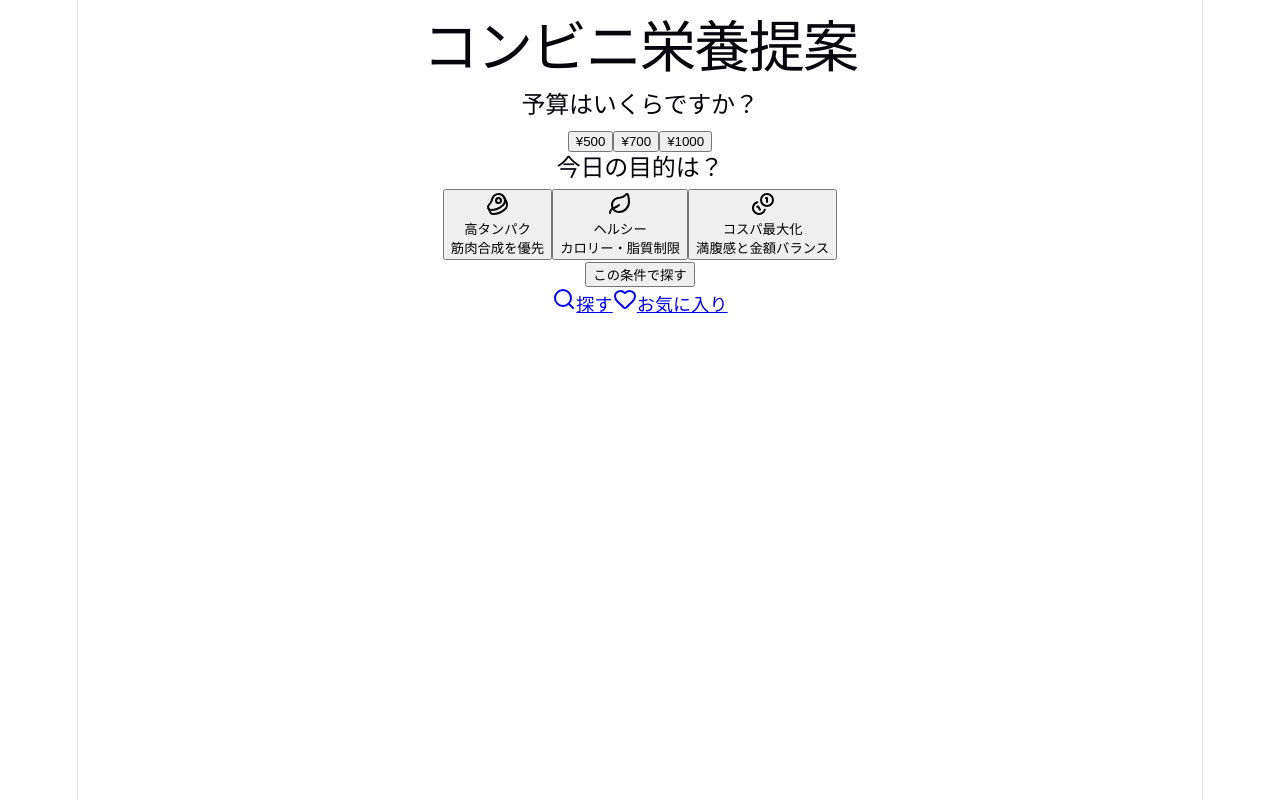
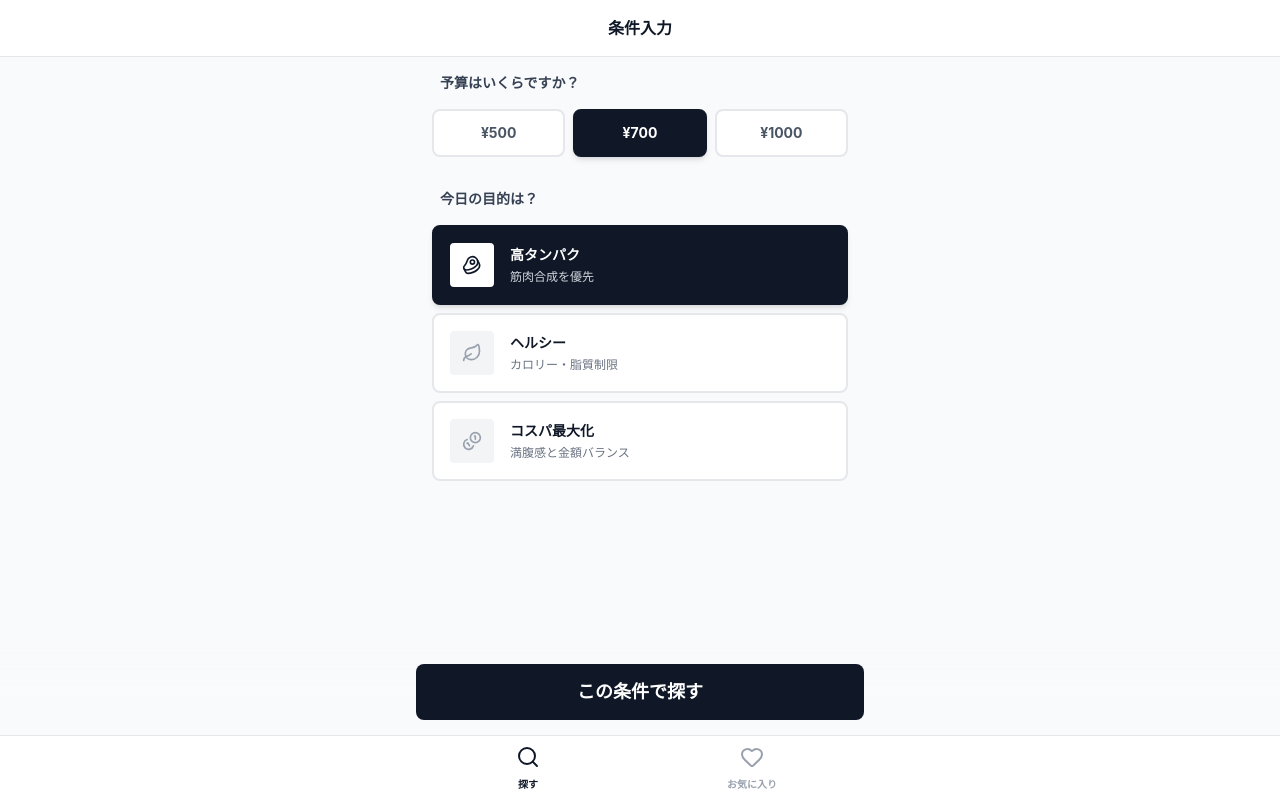
Before and after one commit to kei3yu3/conbini-meal-app, a React (Vite) app: page / in a window 1280 px wide. Built offline with nearby package versions, Linux system fonts and the light colour scheme.

Commit message:
UXのブラッシュアップ

```diff
--- a/src/components/features/ModeSelector.tsx
+++ b/src/components/features/ModeSelector.tsx
@@ -1,5 +1,5 @@
 import { Beef, Leaf, Coins } from 'lucide-react';
-import type { ReactNode } from 'react'; // ★1行追加
+import type { ReactNode } from 'react';
 
 type Mode = 'protein' | 'healthy' | 'cospa';
 
@@ -9,36 +9,46 @@ interface ModeSelectorProps {
 }
 
 export function ModeSelector({ selectedMode, onSelect }: ModeSelectorProps) {
-  // ★ icon: JSX.Element; を icon: ReactNode; に変更
   const modes: { id: Mode; label: string; icon: ReactNode; desc: string }[] = [
-    { id: 'protein', label: '高タンパク', icon: <Beef size={24} />, desc: '筋肉合成を優先' },
-    { id: 'healthy', label: 'ヘルシー', icon: <Leaf size={24} />, desc: 'カロリー・脂質制限' },
-    { id: 'cospa', label: 'コスパ最大化', icon: <Coins size={24} />, desc: '満腹感と金額バランス' },
+    { id: 'protein', label: '高タンパク', icon: <Beef size={20} />, desc: '筋肉合成を優先' },
+    { id: 'healthy', label: 'ヘルシー', icon: <Leaf size={20} />, desc: 'カロリー・脂質制限' },
+    { id: 'cospa', label: 'コスパ最大化', icon: <Coins size={20} />, desc: '満腹感と金額バランス' },
   ];
 
   return (
-    <div className="flex flex-col gap-3">
-      {modes.map((mode) => (
+    <div className="flex flex-col gap-2">
+      {modes.map((mode) => {
+        const isSelected = selectedMode === mode.id;
+
+        return (
           <button
             key={mode.id}
+            type="button" // ★追加: 意図しないリロードを防ぐ
             onClick={() => onSelect(mode.id)}
-          className={`flex items-center p-4 rounded-xl border-2 transition-all ${
-            selectedMode === mode.id
-              ? 'border-orange-500 bg-orange-50'
-              : 'border-gray-200 bg-white hover:border-orange-200'
+            className={`flex items-center p-4 rounded-lg border-2 transition-all duration-200 text-left ${
+              isSelected
+                ? 'border-gray-900 bg-gray-900 shadow-md' // 選択時は黒背景
+                : 'border-gray-200 bg-white hover:border-gray-300 hover:bg-gray-50' // 未選択時
             }`}
           >
-          <div className={`p-3 rounded-full mr-4 transition-colors ${
-            selectedMode === mode.id ? 'bg-orange-500 text-white' : 'bg-gray-100 text-gray-400'
+            <div className={`p-3 rounded flex-shrink-0 mr-4 transition-colors ${
+              isSelected
+                ? 'bg-white text-gray-900' // アイコン背景を白に反転
+                : 'bg-gray-100 text-gray-400'
             }`}>
               {mode.icon}
             </div>
-          <div className="text-left">
-            <div className="font-bold text-gray-800 text-lg">{mode.label}</div>
-            <div className="text-sm text-gray-500 mt-1">{mode.desc}</div>
+            <div>
+              <div className={`font-bold text-sm ${isSelected ? 'text-white' : 'text-gray-900'}`}>
+                {mode.label}
+              </div>
+              <div className={`text-xs mt-1 ${isSelected ? 'text-gray-300' : 'text-gray-500'}`}>
+                {mode.desc}
+              </div>
             </div>
           </button>
-      ))}
+        );
+      })}
     </div>
   );
 }
--- a/src/components/ui/Button.tsx
+++ b/src/components/ui/Button.tsx
@@ -7,16 +7,17 @@ interface ButtonProps extends ButtonHTMLAttributes<HTMLButtonElement> {
 }
 
 export function Button({ children, variant = 'primary', size = 'md', className = '', ...props }: ButtonProps) {
-  const baseStyle = "inline-flex items-center justify-center font-bold transition-colors focus:outline-none disabled:opacity-50 disabled:pointer-events-none";
+  // rounded-lg (8px角丸) を基準に設定
+  const baseStyle = "inline-flex items-center justify-center font-bold transition-colors focus:outline-none disabled:opacity-50 disabled:pointer-events-none rounded-lg";
   const variants = {
-    primary: "bg-orange-500 text-white hover:bg-orange-600 active:bg-orange-700",
-    outline: "border-2 border-gray-300 bg-transparent hover:bg-gray-50 text-gray-700",
+    primary: "bg-gray-900 text-white hover:bg-gray-800 active:bg-gray-700",
+    outline: "border-2 border-gray-200 bg-transparent hover:bg-gray-50 text-gray-700",
     ghost: "bg-transparent hover:bg-gray-100 text-gray-700"
   };
   const sizes = {
-    sm: "h-9 px-3 text-sm rounded-md",
-    md: "h-11 px-4 text-base rounded-lg",
-    lg: "h-14 px-6 text-xl w-full rounded-2xl shadow-lg" // モバイル用の大型ボタン
+    sm: "h-8 px-4 text-sm",     // 高さ32px
+    md: "h-12 px-4 text-base",  // 高さ48px
+    lg: "h-14 px-6 text-lg w-full" // 高さ56px
   };
 
   return (
--- a/src/index.css
+++ b/src/index.css
@@ -1,111 +1,4 @@
-:root {
-  --text: #6b6375;
-  --text-h: #08060d;
-  --bg: #fff;
-  --border: #e5e4e7;
-  --code-bg: #f4f3ec;
-  --accent: #aa3bff;
-  --accent-bg: rgba(170, 59, 255, 0.1);
-  --accent-border: rgba(170, 59, 255, 0.5);
-  --social-bg: rgba(244, 243, 236, 0.5);
-  --shadow:
-    rgba(0, 0, 0, 0.1) 0 10px 15px -3px, rgba(0, 0, 0, 0.05) 0 4px 6px -2px;
-
-  --sans: system-ui, 'Segoe UI', Roboto, sans-serif;
-  --heading: system-ui, 'Segoe UI', Roboto, sans-serif;
-  --mono: ui-monospace, Consolas, monospace;
-
-  font: 18px/145% var(--sans);
-  letter-spacing: 0.18px;
-  color-scheme: light dark;
-  color: var(--text);
-  background: var(--bg);
-  font-synthesis: none;
-  text-rendering: optimizeLegibility;
-  -webkit-font-smoothing: antialiased;
-  -moz-osx-font-smoothing: grayscale;
-
-  @media (max-width: 1024px) {
-    font-size: 16px;
-  }
-}
-
-@media (prefers-color-scheme: dark) {
-  :root {
-    --text: #9ca3af;
-    --text-h: #f3f4f6;
-    --bg: #16171d;
-    --border: #2e303a;
-    --code-bg: #1f2028;
-    --accent: #c084fc;
-    --accent-bg: rgba(192, 132, 252, 0.15);
-    --accent-border: rgba(192, 132, 252, 0.5);
-    --social-bg: rgba(47, 48, 58, 0.5);
-    --shadow:
-      rgba(0, 0, 0, 0.4) 0 10px 15px -3px, rgba(0, 0, 0, 0.25) 0 4px 6px -2px;
-  }
-
-  #social .button-icon {
-    filter: invert(1) brightness(2);
-  }
-}
-
-#root {
-  width: 1126px;
-  max-width: 100%;
-  margin: 0 auto;
-  text-align: center;
-  border-inline: 1px solid var(--border);
-  min-height: 100svh;
-  display: flex;
-  flex-direction: column;
-  box-sizing: border-box;
-}
-
-body {
-  margin: 0;
-}
-
-h1,
-h2 {
-  font-family: var(--heading);
-  font-weight: 500;
-  color: var(--text-h);
-}
-
-h1 {
-  font-size: 56px;
-  letter-spacing: -1.68px;
-  margin: 32px 0;
-  @media (max-width: 1024px) {
-    font-size: 36px;
-    margin: 20px 0;
-  }
-}
-h2 {
-  font-size: 24px;
-  line-height: 118%;
-  letter-spacing: -0.24px;
-  margin: 0 0 8px;
-  @media (max-width: 1024px) {
-    font-size: 20px;
-  }
-}
-p {
-  margin: 0;
-}
-
-code,
-.counter {
-  font-family: var(--mono);
-  display: inline-flex;
-  border-radius: 4px;
-  color: var(--text-h);
-}
-
-code {
-  font-size: 15px;
-  line-height: 135%;
-  padding: 4px 8px;
-  background: var(--code-bg);
-}
+@tailwind base;
+@tailwind components;
+@tailwind utilities;
+@import "tailwindcss";
--- a/src/pages/Home.tsx
+++ b/src/pages/Home.tsx
@@ -7,52 +7,53 @@ type Mode = 'protein' | 'healthy' | 'cospa';
 
 export default function Home() {
   const navigate = useNavigate();
+  // 初期値（最初は700円、高タンパクが選択された状態で描画されます）
   const [budget, setBudget] = useState<number>(700);
   const [mode, setMode] = useState<Mode>('protein');
 
   const budgetOptions = [500, 700, 1000];
 
   const handleSearch = () => {
-    // 選択された条件をURLパラメータとしてResult画面に渡す
     navigate(`/result?budget=${budget}&mode=${mode}`);
   };
 
   return (
-    <div className="min-h-screen bg-gray-50 pb-32">
-      <header className="bg-white shadow-sm px-6 py-4 sticky top-0 z-10">
-        <h1 className="text-xl font-extrabold text-gray-800 text-center">コンビニ栄養提案</h1>
+    <div className="min-h-screen bg-gray-50 pb-40">
+      <header className="sticky top-0 z-10 flex items-center justify-center px-4 py-4 bg-white border-b border-gray-200">
+        <h1 className="text-base font-bold text-gray-900">条件入力</h1>
       </header>
 
-      <main className="p-6 max-w-md mx-auto space-y-10">
-        {/* 予算設定 */}
-        <section>
-          <h2 className="text-lg font-bold text-gray-700 mb-4">予算はいくらですか？</h2>
-          <div className="grid grid-cols-3 gap-3">
-            {budgetOptions.map((amount) => (
+      <main className="p-4 max-w-md mx-auto space-y-8">
+        <section className="space-y-4">
+          <h2 className="text-sm font-bold text-gray-700 ml-2">予算はいくらですか？</h2>
+          <div className="grid grid-cols-3 gap-2">
+            {budgetOptions.map((amount) => {
+              const isSelected = budget === amount;
+              return (
                 <button
                   key={amount}
+                  type="button" // ★追加: 意図しないリロードを防ぐ
                   onClick={() => setBudget(amount)}
-                className={`py-4 rounded-xl font-bold text-lg border-2 transition-all ${
-                  budget === amount
-                    ? 'border-orange-500 bg-orange-500 text-white shadow-md'
-                    : 'border-gray-200 bg-white text-gray-600 hover:border-orange-200'
+                  className={`py-3 rounded-lg font-bold text-sm border-2 transition-all duration-200 ${
+                    isSelected
+                      ? 'border-gray-900 bg-gray-900 text-white shadow-md' // 選択時は黒背景
+                      : 'border-gray-200 bg-white text-gray-600 hover:border-gray-300 hover:bg-gray-50'
                   }`}
                 >
                   ¥{amount}
                 </button>
-            ))}
+              );
+            })}
           </div>
         </section>
 
-        {/* 目的設定 */}
-        <section>
-          <h2 className="text-lg font-bold text-gray-700 mb-4">今日の目的は？</h2>
+        <section className="space-y-4">
+          <h2 className="text-sm font-bold text-gray-700 ml-2">今日の目的は？</h2>
           <ModeSelector selectedMode={mode} onSelect={setMode} />
         </section>
       </main>
 
-      {/* 画面下部固定のフローティングボタン */}
-      <div className="fixed bottom-0 left-0 right-0 p-6 bg-gradient-to-t from-white via-white to-transparent pointer-events-none">
+      <div className="fixed bottom-16 left-0 right-0 p-4 bg-gradient-to-t from-gray-50 via-gray-50 to-transparent z-40 pointer-events-none">
         <div className="max-w-md mx-auto pointer-events-auto">
           <Button size="lg" onClick={handleSearch}>
             この条件で探す
```
Also changed, not shown: src/App.css (deleted, +0 -184 lines). Lines whose indentation alone changed are shown as unchanged.
